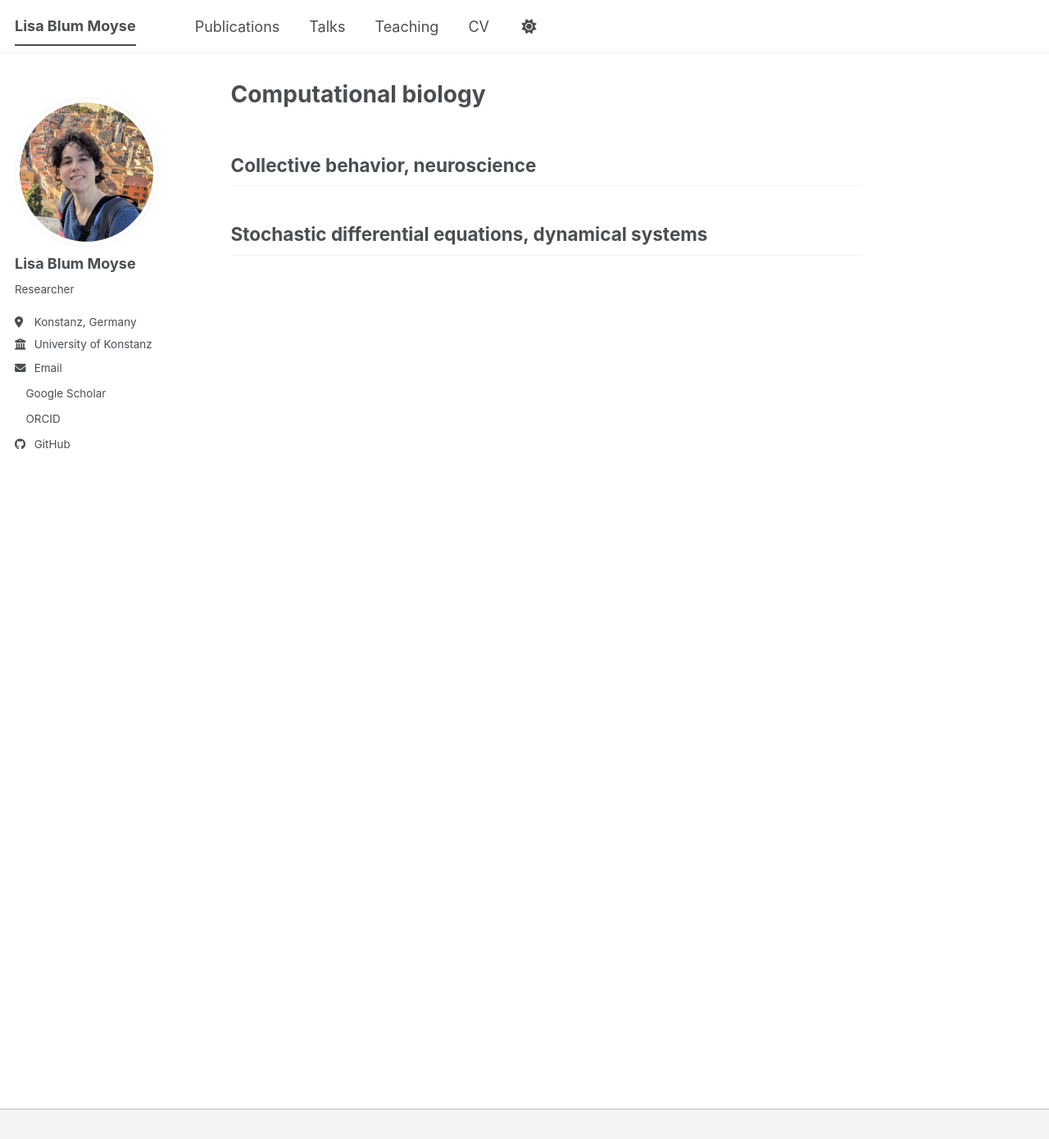
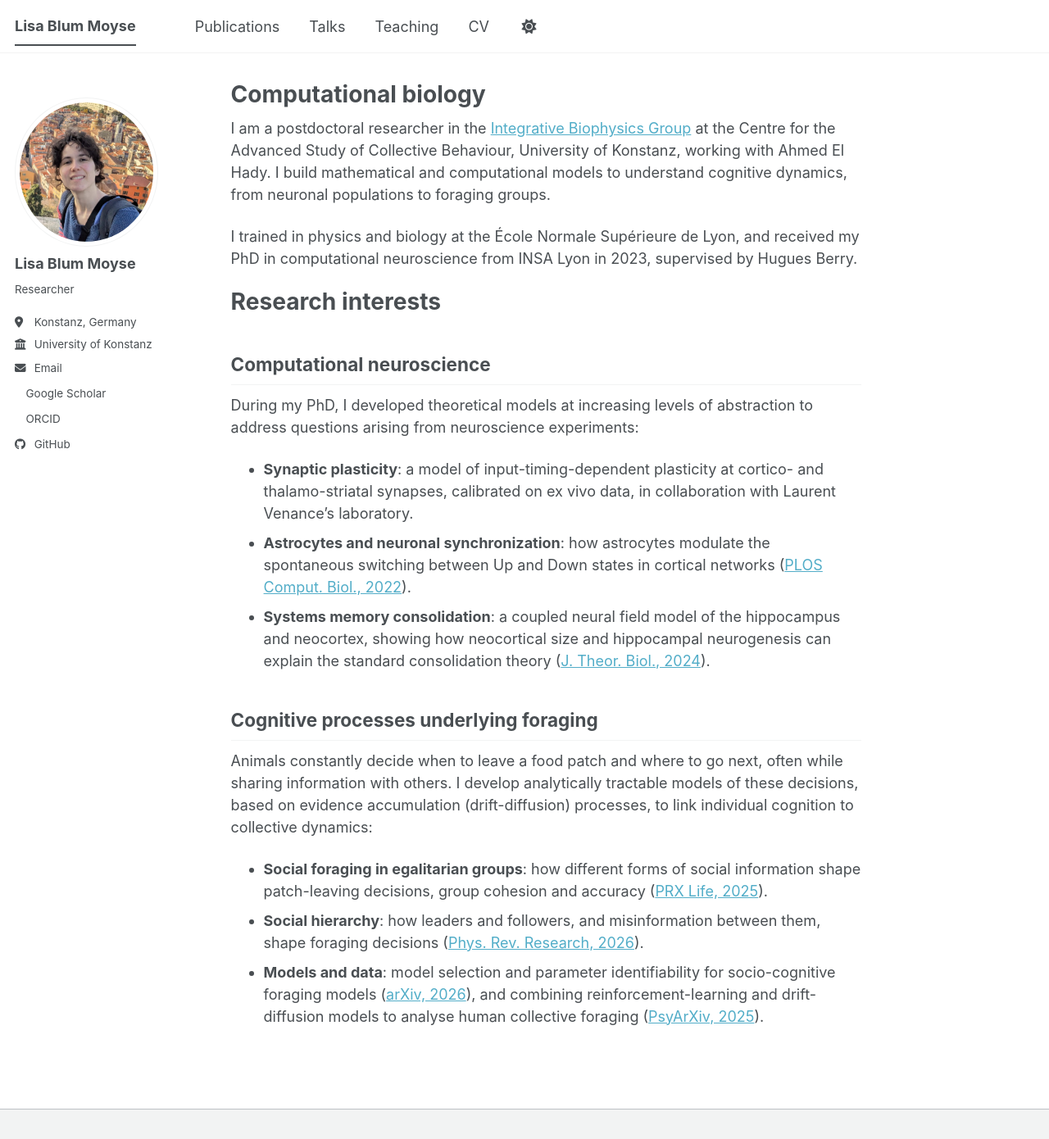
Before and after one commit to lblummoyse/lblummoyse.github.io, a Jekyll site: the page built from _pages/about.md, in a window 1280 px wide and 1390 px high. Shown: the whole window at 82% size. Built offline with Jekyll 4.4.1, drawn with Linux system fonts in a browser that asks for light colours; a style sheet for code colours, icons or effects is not loaded.

Commit message:
Update about.md

```diff
--- a/_pages/about.md
+++ b/_pages/about.md
@@ -9,8 +9,25 @@ redirect_from:
 
 
 
-Collective behavior, neuroscience
----
+I am a postdoctoral researcher in the [Integrative Biophysics Group](https://www.exc.uni-konstanz.de/collective-behaviour/about-us/people/integrative-biophysics-group/) at the Centre for the Advanced Study of Collective Behaviour, University of Konstanz, working with Ahmed El Hady. I build mathematical and computational models to understand cognitive dynamics, from neuronal populations to foraging groups.
 
-Stochastic differential equations, dynamical systems
----
+I trained in physics and biology at the École Normale Supérieure de Lyon, and received my PhD in computational neuroscience from INSA Lyon in 2023, supervised by Hugues Berry.
+
+Research interests
+======
+
+## Computational neuroscience
+
+During my PhD, I developed theoretical models at increasing levels of abstraction to address questions arising from neuroscience experiments:
+
+* **Synaptic plasticity**: a model of input-timing-dependent plasticity at cortico- and thalamo-striatal synapses, calibrated on ex vivo data, in collaboration with Laurent Venance's laboratory.
+* **Astrocytes and neuronal synchronization**: how astrocytes modulate the spontaneous switching between Up and Down states in cortical networks ([PLOS Comput. Biol., 2022](https://doi.org/10.1371/journal.pcbi.1010296)).
+* **Systems memory consolidation**: a coupled neural field model of the hippocampus and neocortex, showing how neocortical size and hippocampal neurogenesis can explain the standard consolidation theory ([J. Theor. Biol., 2024](https://doi.org/10.1016/j.jtbi.2024.111818)).
+
+## Cognitive processes underlying foraging
+
+Animals constantly decide when to leave a food patch and where to go next, often while sharing information with others. I develop analytically tractable models of these decisions, based on evidence accumulation (drift-diffusion) processes, to link individual cognition to collective dynamics:
+
+* **Social foraging in egalitarian groups**: how different forms of social information shape patch-leaving decisions, group cohesion and accuracy ([PRX Life, 2025](https://doi.org/10.1103/mqxr-1nyv)).
+* **Social hierarchy**: how leaders and followers, and misinformation between them, shape foraging decisions ([Phys. Rev. Research, 2026](https://doi.org/10.1103/5vfb-jg8f)).
+* **Models and data**: model selection and parameter identifiability for socio-cognitive foraging models ([arXiv, 2026](https://arxiv.org/abs/2609.36231)), and combining reinforcement-learning and drift-diffusion models to analyse human collective foraging ([PsyArXiv, 2025](https://doi.org/10.31234/osf.io/a3ptk_v1)).
```
